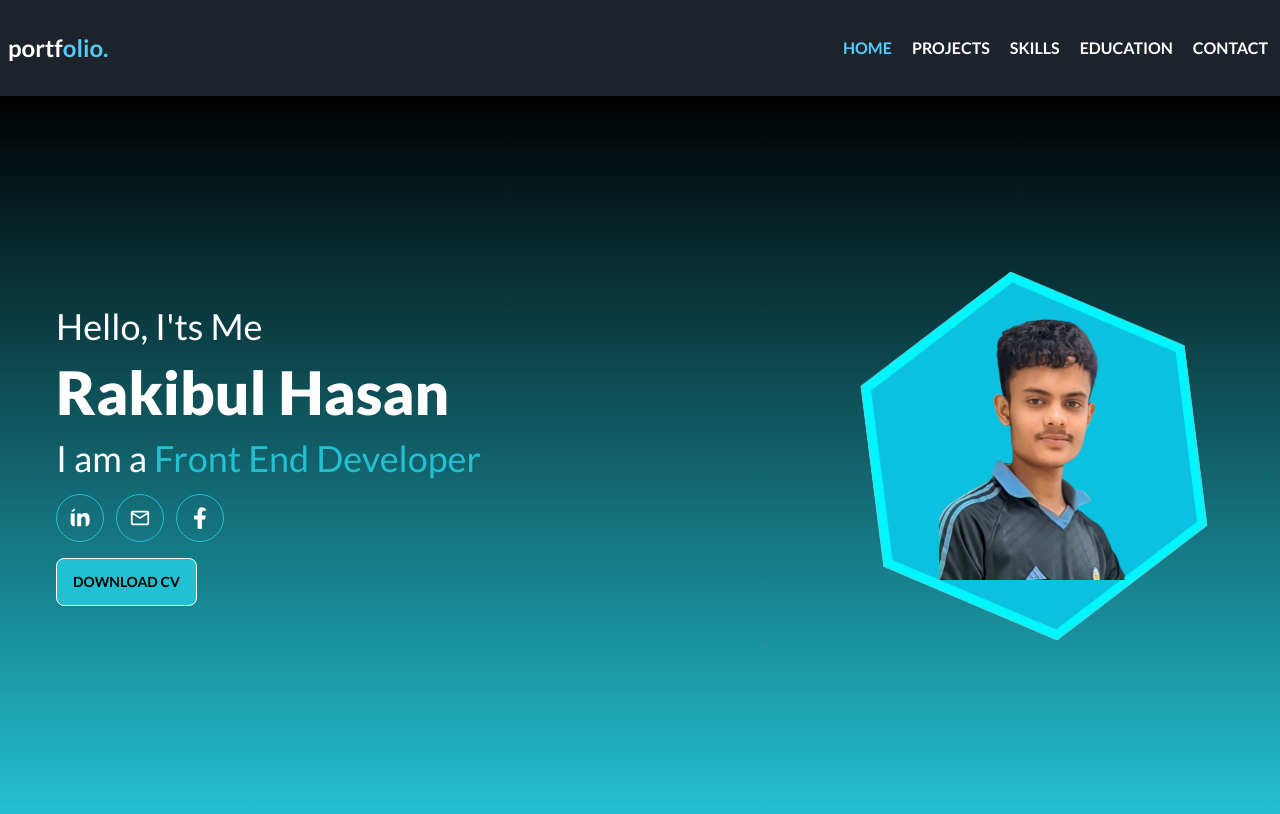
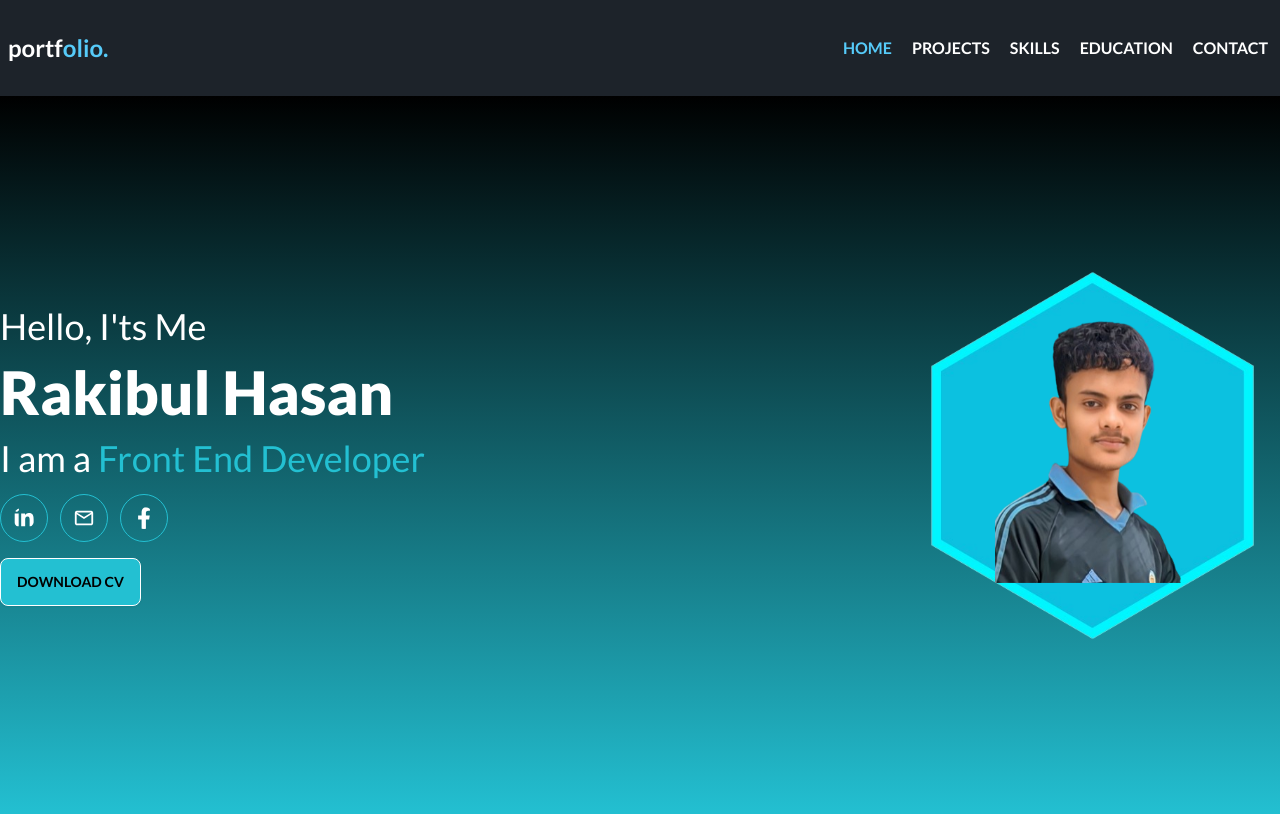
Before and after one commit to Rakibjrb/portfolio, a React (Vite) app: page / in a window 1280 px wide. Built offline with nearby package versions, Linux system fonts and the light colour scheme.

Commit message:
added custom animation on banner iamages

```diff
--- a/src/Components/HomePageComponents/Banner/Banner.jsx
+++ b/src/Components/HomePageComponents/Banner/Banner.jsx
@@ -8,7 +8,7 @@ const Banner = () => {
   return (
     <div className="overflow-x-hidden w-full h-[768px] md:h-[600px] xl:h-[720px] font-lato bg-gradient-to-b from-[#000] to-[#23c0d2]">
       <div className="max-w-7xl mx-auto px-5 py-10 md:py-0 xl:px-0 h-full flex flex-col-reverse md:flex-row gap-5 items-center justify-center">
-        <div className="lg:w-3/5 text-white space-y-4 text-center md:text-left mt-5 md:mt-0">
+        <div className="lg:w-[70%] text-white space-y-4 text-center md:text-left mt-5 md:mt-0">
           <h3 className="text-3xl lg:text-4xl">Hello, {"I'ts"} Me</h3>
           <h1 className="text-5xl lg:text-6xl font-extrabold">Rakibul Hasan</h1>
           <h2 className="text-3xl lg:text-4xl">
@@ -32,7 +32,7 @@ const Banner = () => {
         <div className="relative">
           <div>
             <img
-              className="animate-spin w-[300px] lg:w-[380px]"
+              className="spin-animation w-[300px] lg:w-[380px]"
               src={bgshape}
               alt="background shape"
             />
--- a/src/Components/HomePageComponents/Banner/banner.css
+++ b/src/Components/HomePageComponents/Banner/banner.css
@@ -1,3 +1,12 @@
-.animate-spin {
-  animation-duration: 8s;
+.spin-animation {
+  animation: rotatefull 8s linear infinite 8s;
 }
+
+@keyframes rotatefull {
+  0% {
+    transform: rotate(0deg);
+  }
+  100% {
+    transform: rotate(360deg);
+  }
+}
```
